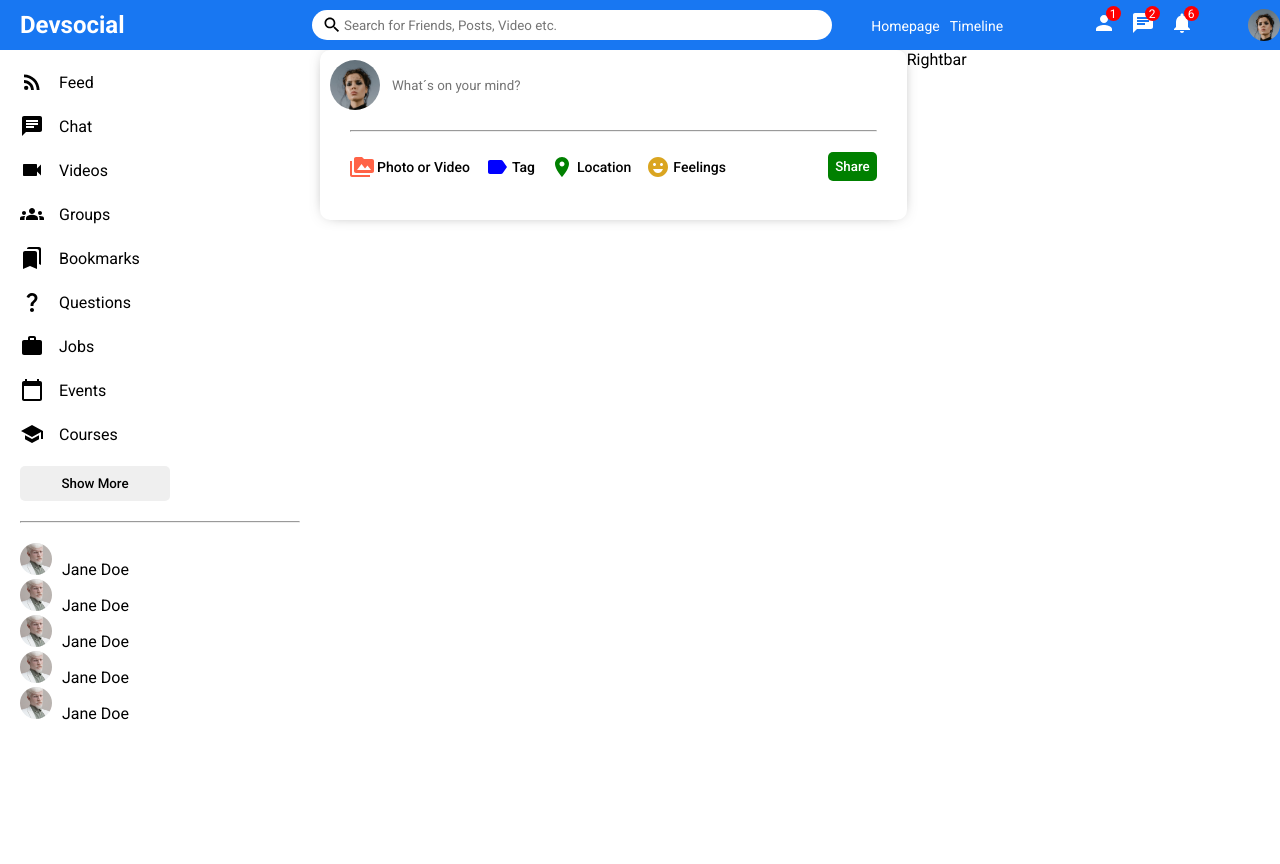
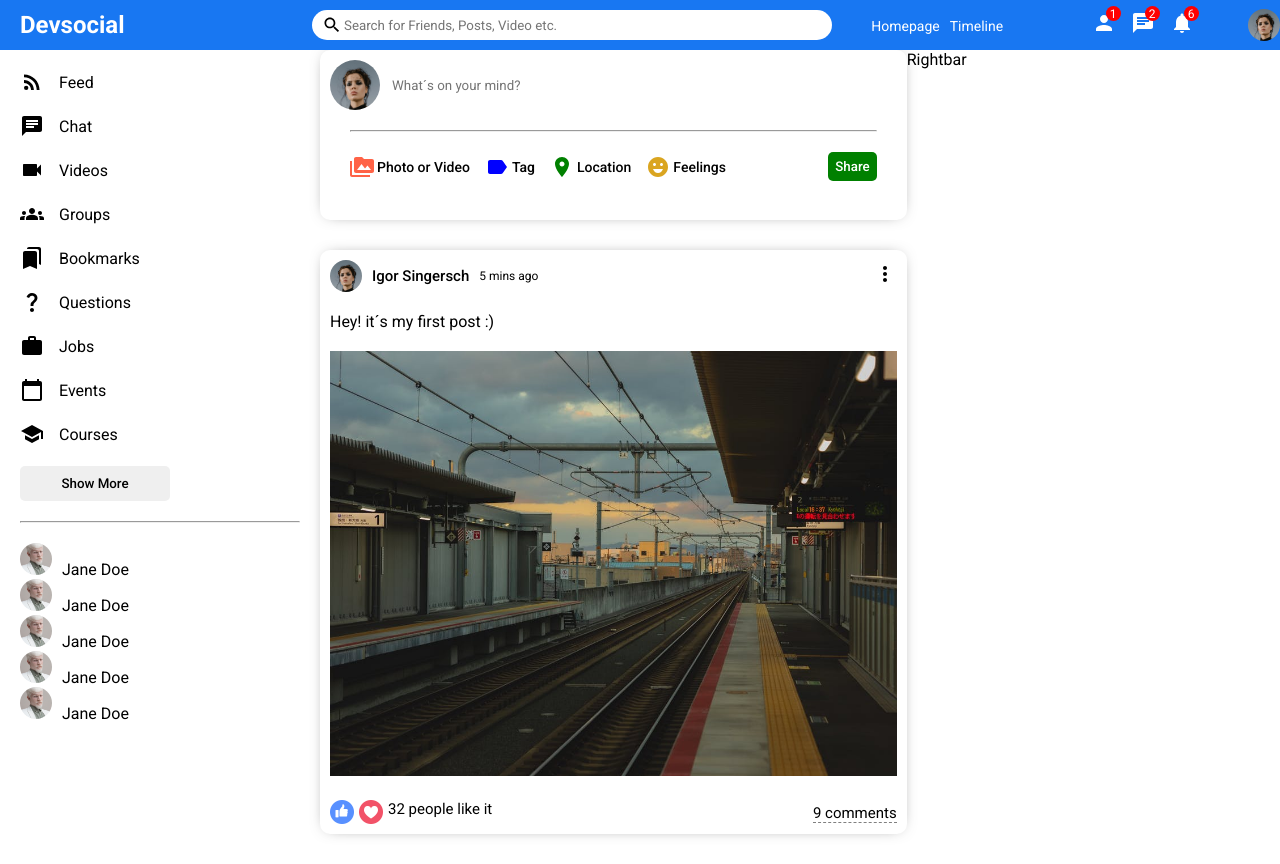
Before and after one commit to h4n5o/react-social, a React (Create React App) app: page / in a window 1280 px wide. Before the commit the page ends 800 px from the top, so only its background shows below. Built offline with nearby package versions, Linux system fonts and the light colour scheme.

Commit message:
Feedbar done

```diff
--- a/src/components/feed/Feed.jsx
+++ b/src/components/feed/Feed.jsx
@@ -8,6 +8,7 @@
         <div className="feedWrapper">
           <Share />
           <Post />
+
         </div>
     </div>
   )
--- a/src/components/post/Post.jsx
+++ b/src/components/post/Post.jsx
@@ -1,14 +1,36 @@
 import "./post.css"
+import { MoreVert } from "@mui/icons-material"
 
 export default function Post() {
   return (
     <div className="post">
         <div className="postWrapper">
-            <div className="postTop"></div>
-            <div className="postCenter"></div>
-            <div className="postBottom"></div>
+            <div className="postTop">
+              <div className="postTopLeft">
+                <img className="postProfileImg" src="/assets/person/1.jpeg" alt="" />
+                <span className="postUsername">Igor Singersch</span>
+                <span className="postDate">5 mins ago</span>
+              </div>
+              <div className="postTopRight">
+                <MoreVert />
+              </div>
+
+            </div>
+            <div className="postCenter">
+              <span className="postText">Hey! it´s my first post :)</span>
+              <img className="postImg" src="assets/post/1.jpeg" alt="" />
+            </div>
+            <div className="postBottom">
+              <div className="postBottomLeft">
+                <img className="likeIcon" src="assets/like.png" alt="" />
+                <img className="likeIcon" src="assets/heart.png" alt="" />
+                <span className="postLikeCounter">32 people like it</span>
+              </div>
+              <div className="postBottomRight">
+                <span className="postCommentText">9 comments</span>
+              </div>
+            </div>
         </div>
-
-    </div>
+      </div>
   )
 }
--- a/src/components/post/post.css
+++ b/src/components/post/post.css
@@ -0,0 +1,65 @@
+.post {
+    width: 100%;
+    border-radius: 10px;
+    -webkit-box-shadow: 0px 0px 16px -8px rgba(0,0,0,0.68);
+    box-shadow: 0px 0px 16px -8px rgba(0,0,0,0.68);
+    margin: 30px 0;
+}
+.postWrapper {
+    padding: 10px;
+}
+.postTop {
+    display: flex;
+    align-items: center;
+    justify-content: space-between;
+}
+.postTopLeft {
+    display: flex;
+    align-items: center;
+}
+.postProfileImg {
+    width: 32px;
+    height: 32px;
+    border-radius: 50%;
+    object-fit: cover;
+}
+.postUsername {
+    font-size: 15px;
+    font-weight: 500;
+    margin: 0 10px;
+}
+.postDate {
+    font-size: 12px;
+}
+
+.postCenter {
+    margin: 20px 0;
+}
+.postImg {
+    margin-top: 20px;
+    width: 100%;
+    max-height: 500px;
+    object-fit: contain;
+}
+.postBottom {
+    display: flex;
+    align-items: center;
+    justify-content: space-between;
+}
+.postBottomLeft {
+    display: flex;
+}
+.likeIcon {
+width: 24px;
+height: 24px;
+margin-right: 5px;
+cursor: pointer;
+}
+.postLikeCounter {
+    font-size: 15px;
+}
+.postCommentText {
+    cursor: pointer;
+    border-bottom: 1px dashed gray;
+    font-size: 15px;
+}
```
